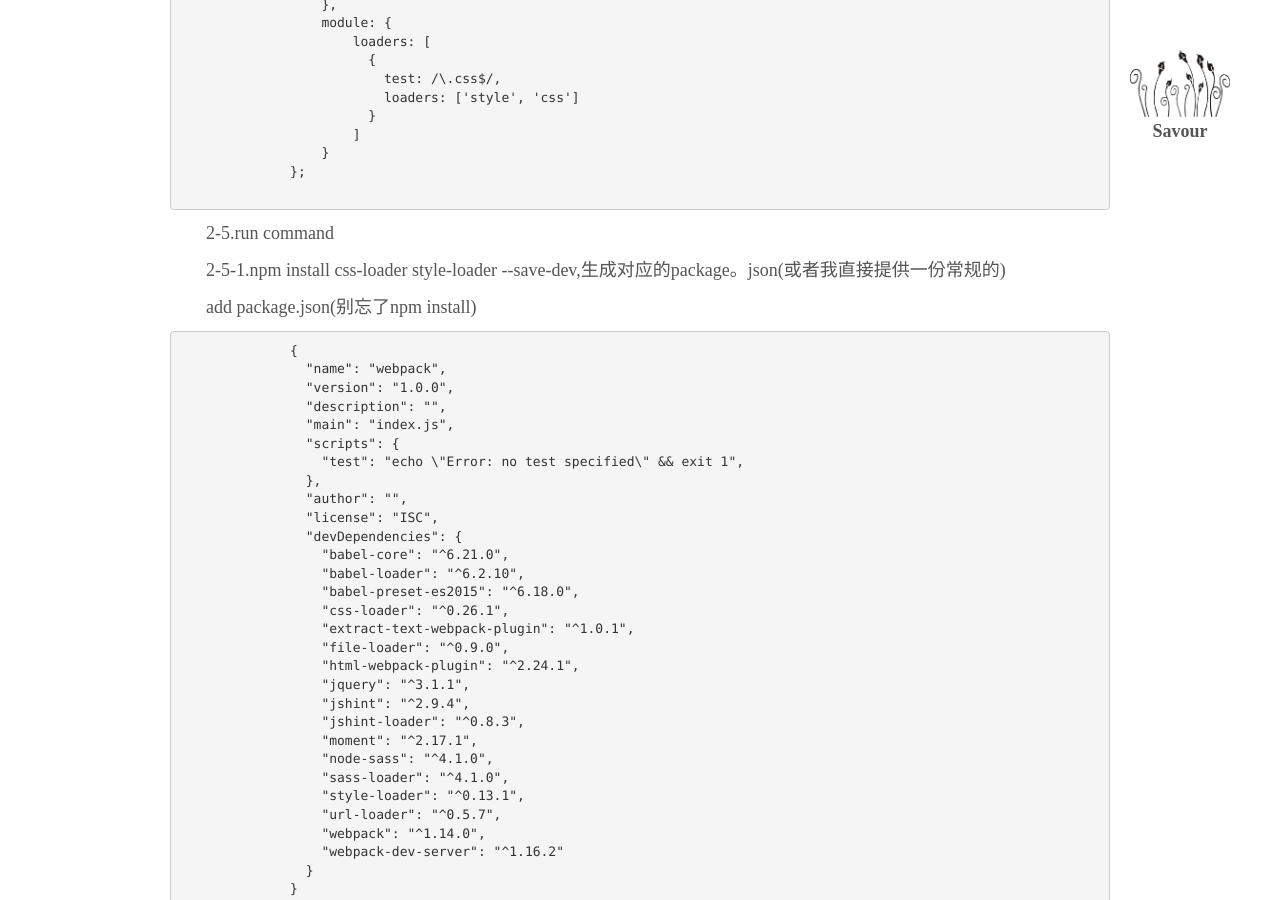
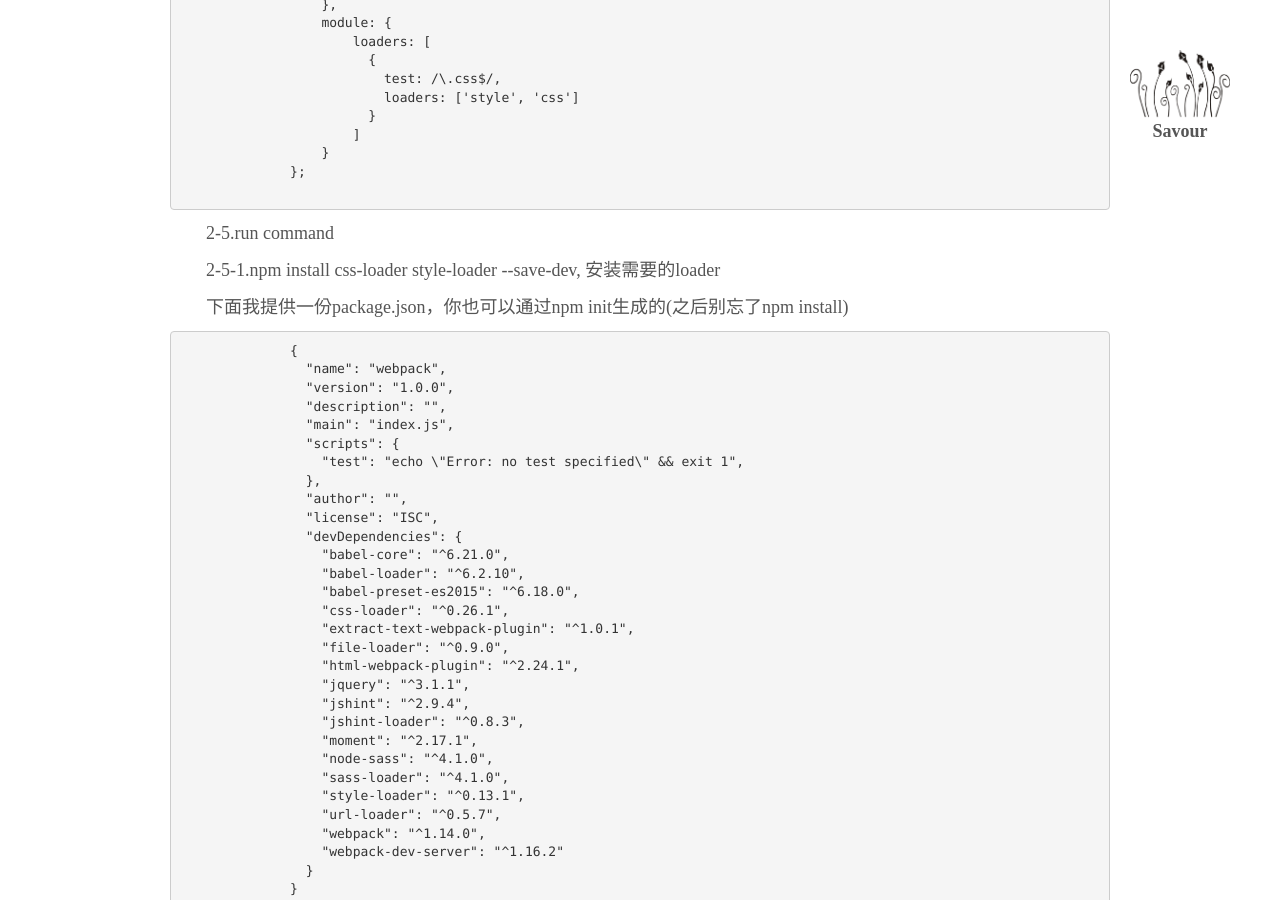
Before and after one commit to 777sunny777/sunnyblog, a Jekyll site: the page built from _posts/savour/2017-01-10-27.html, in a window 1280 px wide and 900 px high, scrolled down 1962 px. Built offline with Jekyll 4.4.1, drawn with Linux system fonts in a browser that asks for light colours; nearby versions of some CDN libraries; library files that are not in the unit come from our copies; Markdown is read by kramdown in place of the engine named in the settings.

Commit message:
Update 2017-01-10-27.html

```diff
--- a/_posts/savour/2017-01-10-27.html
+++ b/_posts/savour/2017-01-10-27.html
@@ -12,11 +12,11 @@
 
             <p class="my-p my-h">0.Reference</p>
             <p class="my-p">先来参考的目的是如果不愿意看我的,你可以直接看参考文档</p>
-            <p><a href="https://webpack.js.org/" target="_blank">1.webpack官方文档</a></p>
-            <p>2.知乎很好的起步文档<a href="https://zhuanlan.zhihu.com/p/20367175?columnSlug=FrontendMagazine" target="_blank">(1)</a><a href="https://zhuanlan.zhihu.com/p/20397902?columnSlug=FrontendMagazine" target="_blank">(2)</a><a href="https://zhuanlan.zhihu.com/p/20522487?columnSlug=FrontendMagazine" target="_blank">(3)</a></p>
-            <p><a href="http://survivejs.com/webpack/webpack-compared/" target="_blank">3.webpack和其他构建工具的比较</a></p>
-            <p><a href="http://webpack.github.io/docs/" target="_blank">4.webpack github document</a></p>
-            <p><a href="http://webpack.github.io/docs/webpack-dev-server.html" target="_blank">5.webpack-dev-server api</a></p>
+            <p class="my-p"><a href="https://webpack.js.org/" target="_blank">1.webpack官方文档</a></p>
+            <p class="my-p">2.知乎很好的起步文档<a href="https://zhuanlan.zhihu.com/p/20367175?columnSlug=FrontendMagazine" target="_blank">(1)</a><a href="https://zhuanlan.zhihu.com/p/20397902?columnSlug=FrontendMagazine" target="_blank">(2)</a><a href="https://zhuanlan.zhihu.com/p/20522487?columnSlug=FrontendMagazine" target="_blank">(3)</a></p>
+            <p class="my-p"><a href="http://survivejs.com/webpack/webpack-compared/" target="_blank">3.webpack和其他构建工具的比较</a></p>
+            <p class="my-p"><a href="http://webpack.github.io/docs/" target="_blank">4.webpack github document</a></p>
+            <p class="my-p"><a href="http://webpack.github.io/docs/webpack-dev-server.html" target="_blank">5.webpack-dev-server api</a></p>
 
             <p class="my-p my-h">1.Install</p>
             <p class="my-p">webpack is a module bundler。module bundler的工作主要是项目文件打包，比如编译，合并，压缩等等工作。下面的图可以很清晰的说明。</p>
@@ -65,8 +65,8 @@
               };
             </pre>
             <p class="my-p">2-5.run command</p>
-            <p class="my-p">2-5-1.npm install css-loader style-loader --save-dev,生成对应的package。json(或者我直接提供一份常规的)</p>
-            <p class="my-p">add package.json(别忘了npm install)</p>
+            <p class="my-p">2-5-1.npm install css-loader style-loader --save-dev, 安装需要的loader</p>
+            <p class="my-p">下面我提供一份package.json，你也可以通过npm init生成的(之后别忘了npm install)</p>
             <pre>
               {
                 "name": "webpack",
```
